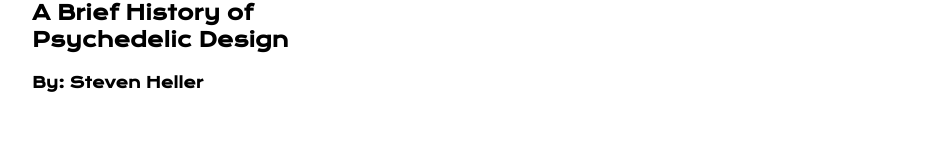
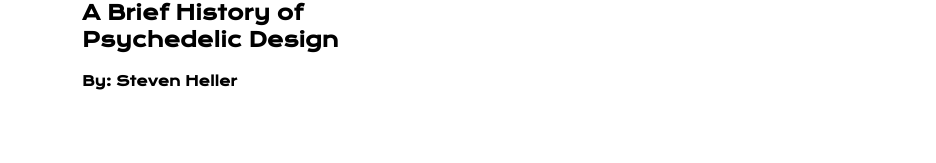
Before and after one commit to nataliavo/type, a plain HTML site: page index.html in a window 1280 px wide. Shown: the part 128-291 px from the top of the page, without its empty margins (168-1104 px from the left). Drawn offline with nearby package versions, Linux system fonts and the light colour scheme.

Commit message:
Article v3

```diff
--- a/index.html
+++ b/index.html
@@ -25,12 +25,13 @@
     }
 
     body {
-      font-size: 1.5em; /* currently ems cause chrome bug misinterpreting rems on body element */
-      line-height: 1.6;
+      font-size: 1.7em; /* currently ems cause chrome bug misinterpreting rems on body element */
+      line-height: 1.8em;
       font-weight: 400;
       margin: 0;
-      padding-left: 200px;
-      padding-right: 200px;
+      padding-left: 250px;
+      padding-right: 250px;
+      padding-bottom: 100px;
     }
 
     p {
@@ -55,7 +56,7 @@ margin-top: 100px;
     }
 
     h4.author {
-      font-size: 1em;
+      font-size: .8em;
       margin-bottom: 100px;
 
     }
```
